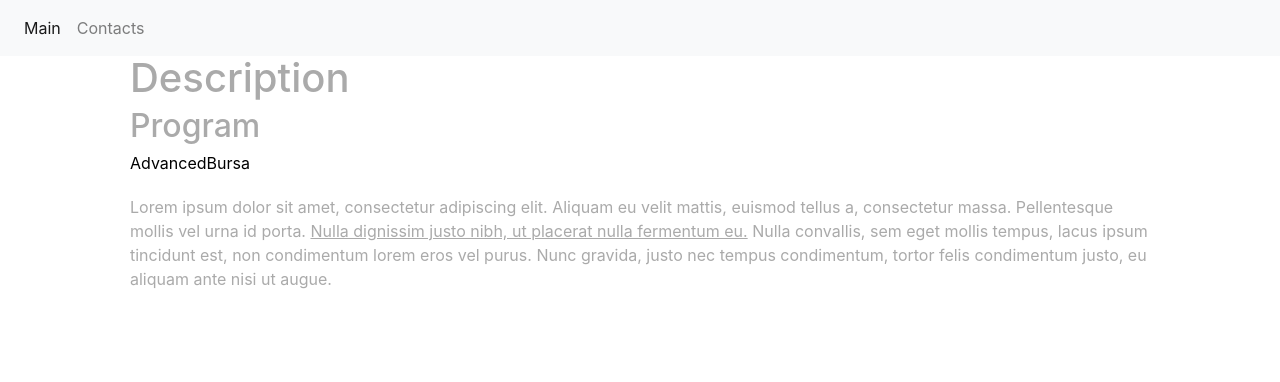
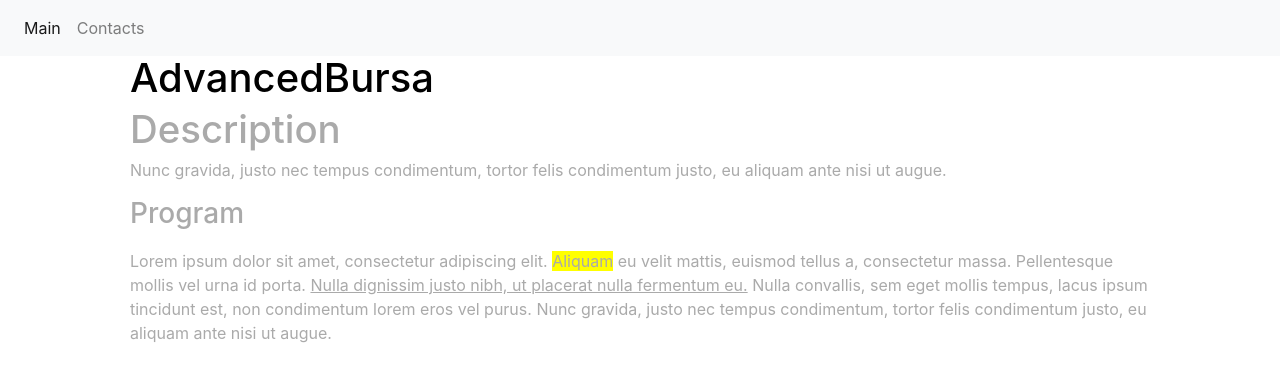
Before and after one commit to ooniversity/ooniversity_django_courses_nix, a Python web app: template templates/index.html in a window 1280 px wide. Shown: the top 382 px of the page. Run offline with Jinja, Linux system fonts and the light colour scheme; the template is opened without the code that fills it, so the values that code supplies are empty.

Commit message:
Add some CSS rules and fix course information

```diff
--- a/static/css/style.css
+++ b/static/css/style.css
@@ -21,6 +21,10 @@ body {
 
 .important-info {
     text-decoration: underline;
+}
+
+.highlight {
+    background-color: yellow;
 }
 
 #course-information-block {
@@ -64,3 +68,7 @@ body {
 #main-contact {
     font-weight: bolder;
 }
+
+#description-header {
+    font-size: 2.4rem;
+}
--- a/templates/index.html
+++ b/templates/index.html
@@ -20,10 +20,11 @@
 	</nav>
     <div class="container">
         <div id="course-information-block">
-          <h1>Description</h1>
-          <h2>Program</h2>
-          <p id="course-description">AdvancedBursa</p>
-          <p class="course-program">Lorem ipsum dolor sit amet, consectetur adipiscing elit. Aliquam eu velit mattis, euismod tellus a, consectetur massa. Pellentesque mollis vel urna id porta. <span class="important-info">Nulla dignissim justo nibh, ut placerat nulla fermentum eu.</span> Nulla convallis, sem eget mollis tempus, lacus ipsum tincidunt est, non condimentum lorem eros vel purus. Nunc gravida, justo nec tempus condimentum, tortor felis condimentum justo, eu aliquam ante nisi ut augue.</p>
+          <h1 id="course-description">AdvancedBursa</h1>
+          <h2 id="description-header">Description</h2>
+          <p>Nunc gravida, justo nec tempus condimentum, tortor felis condimentum justo, eu aliquam ante nisi ut augue.</p>
+          <h3>Program</h3>
+          <p class="course-program">Lorem ipsum dolor sit amet, consectetur adipiscing elit. <span class="highlight">Aliquam</span> eu velit mattis, euismod tellus a, consectetur massa. Pellentesque mollis vel urna id porta. <span class="important-info">Nulla dignissim justo nibh, ut placerat nulla fermentum eu.</span> Nulla convallis, sem eget mollis tempus, lacus ipsum tincidunt est, non condimentum lorem eros vel purus. Nunc gravida, justo nec tempus condimentum, tortor felis condimentum justo, eu aliquam ante nisi ut augue.</p>
         </div>
     </div>
     <script src="../static/js/bootstrap.js"></script>
```
